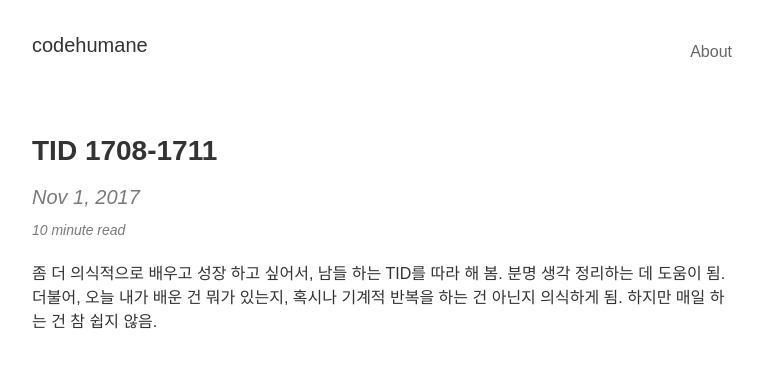
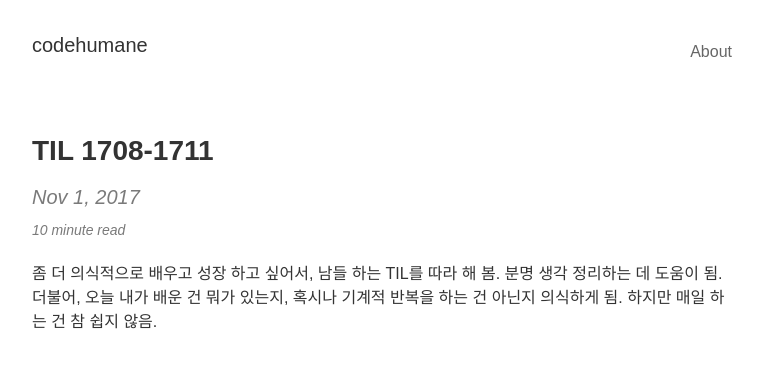
Before and after one commit to codehumane/codehumane.github.io, a Jekyll site: the page built from _posts/2017-11-01-til.md, in a window 1280 px wide and 900 px high. Shown: the top 367 px of the window, without its empty margins (258-1021 px from the left). Built offline with Jekyll 4.4.1, drawn with Linux system fonts in a browser that asks for light colours; some of the changed text lies outside the part shown.

Commit message:
TID -> TIL 잘못된 용어 정정

```diff
--- a/_posts/2017-11-01-tid.md
+++ b/_posts/2017-11-01-til.md
@@ -1,11 +1,11 @@
 ---
 layout:     post
-title:      TID 1708-1711
+title:      TIL 1708-1711
 date:       2017-11-01 00:32:18
-summary:    일정기간 동안 진행해 본 TID 기록과 간단한 소회
+summary:    일정기간 동안 진행해 본 TIL 기록과 간단한 소회
 ---
 
-좀 더 의식적으로 배우고 성장 하고 싶어서, 남들 하는 TID를 따라 해 봄. 분명 생각 정리하는 데 도움이 됨. 더불어, 오늘 내가 배운 건 뭐가 있는지, 혹시나 기계적 반복을 하는 건 아닌지 의식하게 됨. 하지만 매일 하는 건 참 쉽지 않음.
+좀 더 의식적으로 배우고 성장 하고 싶어서, 남들 하는 TIL를 따라 해 봄. 분명 생각 정리하는 데 도움이 됨. 더불어, 오늘 내가 배운 건 뭐가 있는지, 혹시나 기계적 반복을 하는 건 아닌지 의식하게 됨. 하지만 매일 하는 건 참 쉽지 않음.
 
 # 08/29
 
@@ -154,15 +154,15 @@ summary:    일정기간 동안 진행해 본 TID 기록과 간단한 소회
 
 > 당신이 추구하는 어떤 이상이 애초에 결함을 품고 있다면, 대게 그 이상의 실현 단계에 와서야 그러한 결함을 알게 된다.
 
-## Run TID like a Machine
+## Run TIL like a Machine
 
 - 성장하기 위해, 단순히 어떤 일을 반복하기보다는 [의도적 수련<sup>deliberate practice</sup>](https://en.wikipedia.org/wiki/Practice_(learning_method)#Deliberate_practice)이 필요.
-- (매일 같이 하지는 못하지만, 그리고 이제 막 시작했지만) TID는 스스로 얼마나 나아가는지를 돌아보는 피드백이 됨.
+- (매일 같이 하지는 못하지만, 그리고 이제 막 시작했지만) TIL는 스스로 얼마나 나아가는지를 돌아보는 피드백이 됨.
 - 아래는 이와 관련하여 떠오른 [Management Priciples, Ray Dailo](http://www.businessinsider.com/ray-dalios-bridgewater-management-principles-2014-11)의 그림과 내용 일부.
 
 > 1) understanding how well your people and designs are operating to achieve your goals, and 2) constantly improving them.
 
-![improvement-machine](/images/tid-171101/improvement-machine.jpg)
+![improvement-machine](/images/til-171101/improvement-machine.jpg)
 
 # 09/26
 
@@ -313,7 +313,7 @@ private <T> T handle(Class<T> c, ClientRequest ro) throws UniformInterfaceExcept
 
 # 10/31
 
-TID인데, 1주일 간격으로 작성 중. 반성.
+TIL인데, 1주일 간격으로 작성 중. 반성.
 
 ## Collecting Parameter
 
@@ -331,7 +331,7 @@ TID인데, 1주일 간격으로 작성 중. 반성.
 -  [How Developers Stop Learning: Rise of the Expert Beginner](https://www.daedtech.com/how-developers-stop-learning-rise-of-the-expert-beginner/)에 대한 [번역글](https://medium.com/@jwyeom63/%EB%8D%94-%EC%9D%B4%EC%83%81-%EB%B0%B0%EC%9A%B0%EB%A0%A4-%ED%95%98%EC%A7%80-%EC%95%8A%EB%8A%94-%EA%B0%9C%EB%B0%9C%EC%9E%90-expert-beginner%EC%9D%98-%EB%93%B1%EC%9E%A5-dd40)을 보게 됨.
 -  아래 그림이 인상 깊어서 기록함.
 
-![novice-to-expert](/images/tid-171101/novice-to-expert.jpeg)
+![novice-to-expert](/images/til-171101/novice-to-expert.jpeg)
 
 # 11/01
 
```
Also changed, not shown: images/til-171101/improvement-machine.jpg (renamed from images/tid-171101/improvement-machine.jpg), images/til-171101/novice-to-expert.jpeg (renamed from images/tid-171101/novice-to-expert.jpeg).
